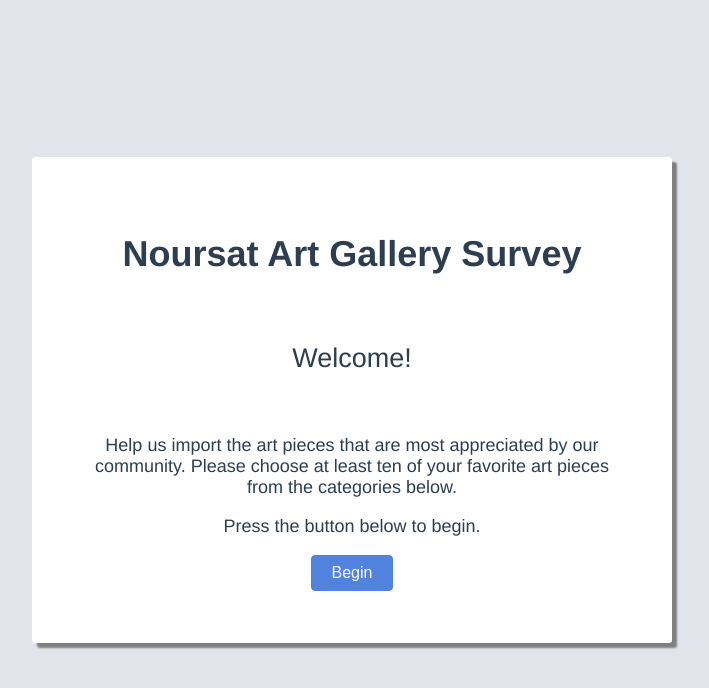
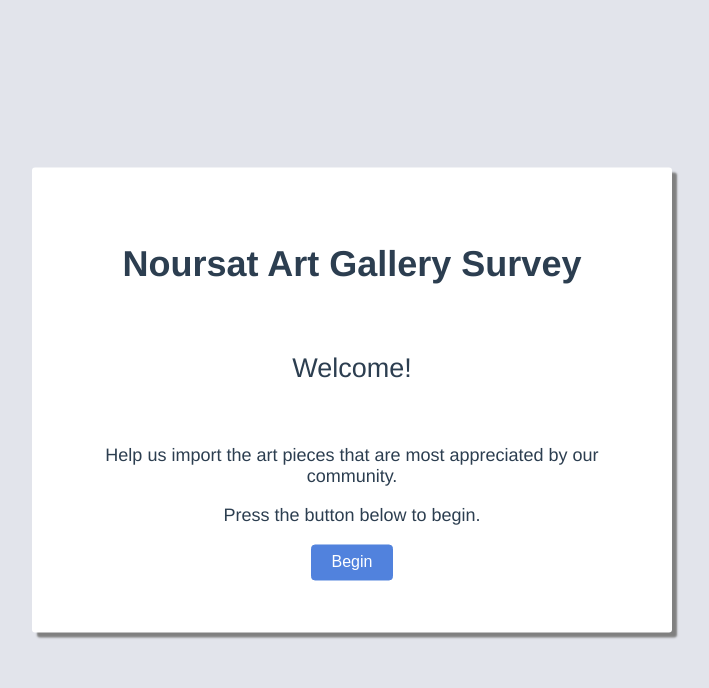
Before and after one commit to ShakerSaba/gallery-survey, a Vue app: page /#/ in a window 1280 px wide. Shown: the top 688 px of the page, without its empty margins (288-997 px from the left). Built offline with nearby package versions, Linux system fonts and the light colour scheme.

Commit message:
split up stuff

```diff
--- a/src/components/Items.vue
+++ b/src/components/Items.vue
@@ -3,7 +3,7 @@
     <div class="splash" v-if="state=='splash'">
       <h1><b>Noursat Art Gallery Survey</b></h1>
       <br><h2>Welcome!</h2><br>
-      <p>Help us import the art pieces that are most appreciated by our community. Please choose at least ten of your favorite art pieces from the categories below.</p>
+      <p>Help us import the art pieces that are most appreciated by our community.</p>
       <p>Press the button below to begin.</p>
       <button class="button" @click="state = 'survey';group = 'SMALLSTONE';">Begin</button>
     </div>
@@ -12,7 +12,7 @@
         <tr>
           <td style="width:70%" class="top">
             <h2><b>Noursat Art Gallery Survey</b></h2>
-              <p>Help us import the art pieces that are most appreciated by our community. Please choose at least ten of your favorite art pieces from the categories below.</p>
+              <p>Please choose at least ten of your favorite art pieces from the categories below.</p>
               <p>When you have finished the survey, enter your Name and Email address on the right and then hit the "Submit" button.</p>
           </td>
           <td style="width:30%;text-align:left;" class="top">
```
Also changed, not shown: 10 other files (tests, documents, lock files or other folders).
